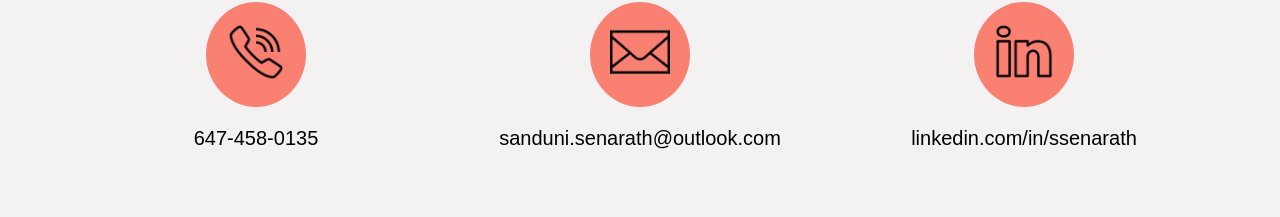
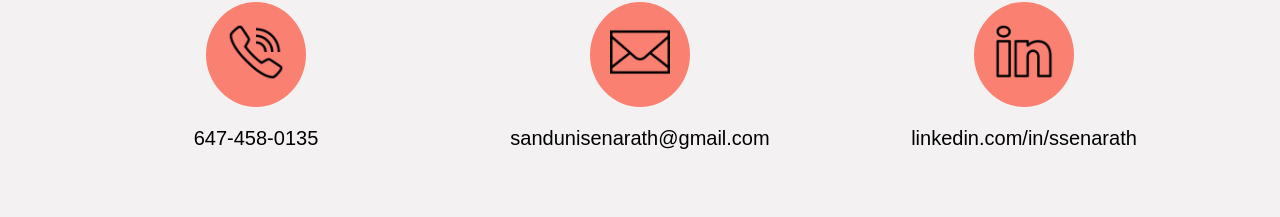
Before and after one commit to SSenarath/ssenarath.github.io, a React (Create React App) app: page / in a window 1280 px wide. Shown: the part 3101-3318 px from the top of the page. Built offline with nearby package versions, Linux system fonts and the light colour scheme.

Commit message:
update email

```diff
--- a/src/components/Contact.js
+++ b/src/components/Contact.js
@@ -20,7 +20,7 @@ export default function Contact(){
                             <div className="icon-box">
                             <a href="mailto: sanduni.senarath@outlook.com"><img src={Email}/></a>
                             </div>
-                            <a href="mailto: sanduni.senarath@outlook.com">sanduni.senarath@outlook.com</a>
+                            <a href="mailto: sanduni.senarath@outlook.com">sandunisenarath@gmail.com</a>
                         </div>
                         <div className="option">
                             <div className="icon-box">
```
